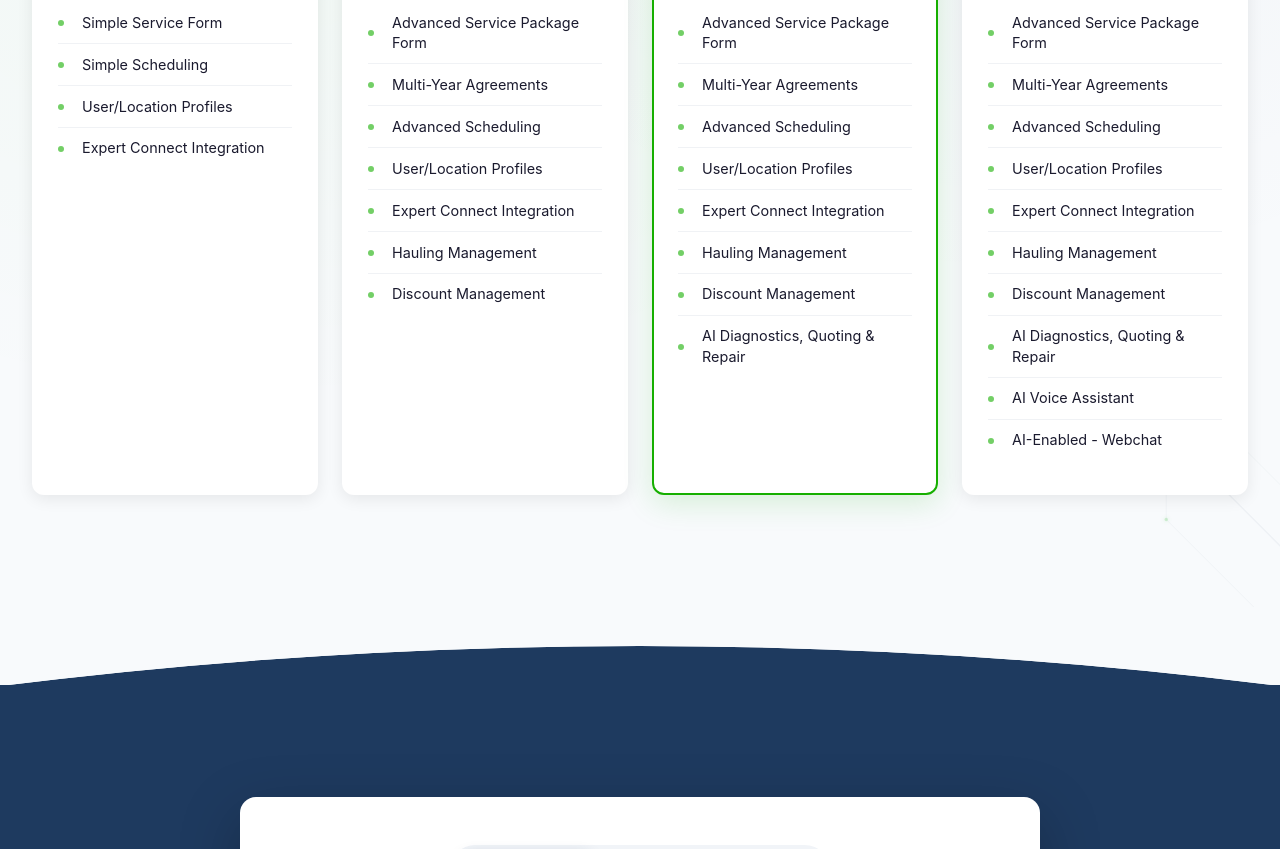
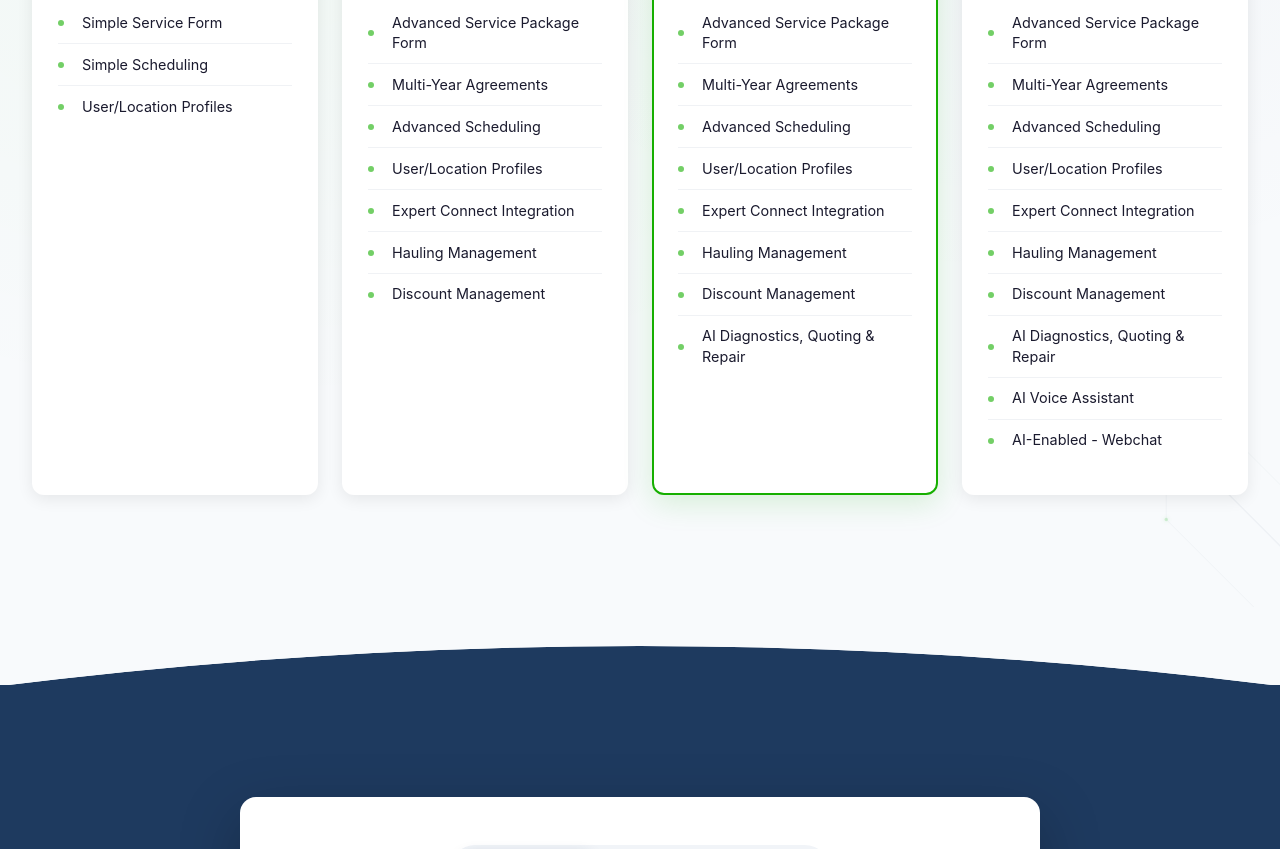
Before and after one commit to adam-clay/opervia-public, a React (Vite) app: page / in a window 1280 px wide. Shown: the part 3420-4269 px from the top of the page. Built offline with nearby package versions, Linux system fonts and the light colour scheme.

Commit message:
move expert connect to paid tiers only

```diff
--- a/src/components/Pricing.tsx
+++ b/src/components/Pricing.tsx
@@ -12,7 +12,6 @@ const plans = [
       'Simple Service Form',
       'Simple Scheduling',
       'User/Location Profiles',
-      'Expert Connect Integration'
     ]
   },
   {
```
